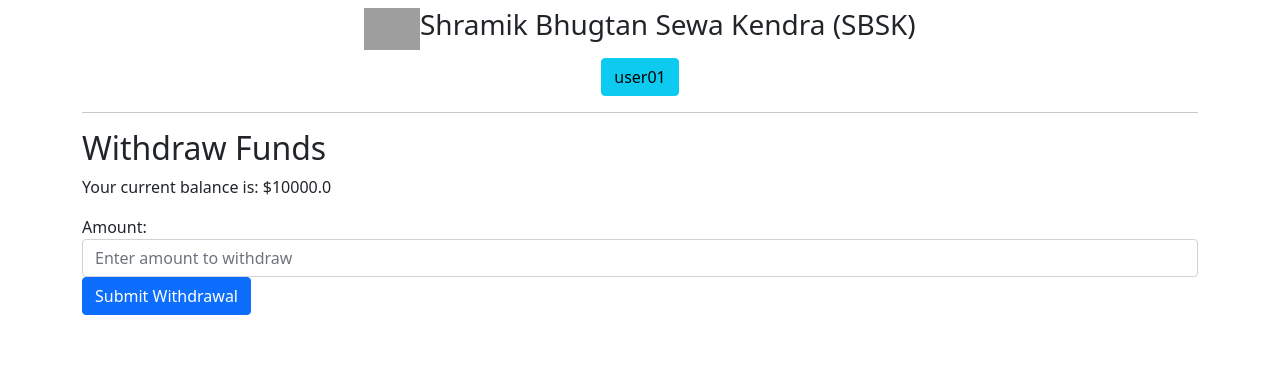
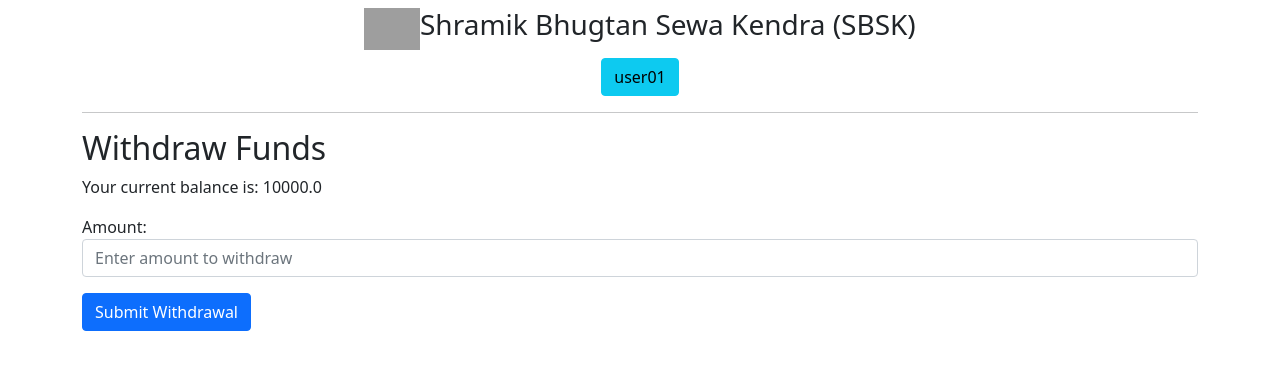
Before and after one commit to Yogeshkumar04/Admin-Panel-with-Blockchain, a Flask app: page /user/withdraw in a window 1280 px wide. Shown: the top 370 px of the page. Run offline with Flask 3, Linux system fonts and the light colour scheme; a user stored in the database is signed in; grey boxes are pictures that could not be loaded.

Commit message:
small fixes done

```diff
--- a/main.py
+++ b/main.py
@@ -333,7 +333,7 @@ def user_withdraw():
         if withdrawal_amount and 0 < withdrawal_amount <= user.balance:
             user.balance -= withdrawal_amount
             db.session.commit()
-            flash(f'Withdrawal of ${withdrawal_amount} successful.', 'success')
+            flash(f'Withdrawal of {withdrawal_amount} successful.', 'success')
             return redirect(url_for('userDashboard'))
         else:
             flash('Invalid withdrawal amount.', 'danger')
--- a/templates/user/dashboard.html
+++ b/templates/user/dashboard.html
@@ -36,7 +36,7 @@
                             <td>{{users.username}}</td>
                             <td>{{users.email}}</td>
                             <td>{{users.edu}}</td>
-                            <td>${{ users.balance | round(2) }}</td> <!-- Format balance to two decimal places -->
+                            <td>{{ users.balance | round(2) }}</td> <!-- Format balance to two decimal places -->
                         <td>
                             <!-- Link to the withdrawal page -->
                             <a href="{{ url_for('user_withdraw') }}" class="btn btn-primary">Withdraw Funds</a>
--- a/templates/user/withdraw.html
+++ b/templates/user/withdraw.html
@@ -3,9 +3,9 @@
 {% block content %}
 <div class="container">
     <h2>Withdraw Funds</h2>
-    <p>Your current balance is: ${{ user.balance }}</p>
+    <p>Your current balance is: {{ user.balance }}</p>
     <form action="{{ url_for('user_withdraw') }}" method="post">
-        <div class="form-group">
+        <div class="form-group my-3">
             <label for="withdrawal_amount">Amount:</label>
             <input type="number" step="0.01" name="withdrawal_amount" id="withdrawal_amount" class="form-control" placeholder="Enter amount to withdraw" required>
         </div>
```
Also changed, not shown: instance/ums.sqlite, 5 other files.
